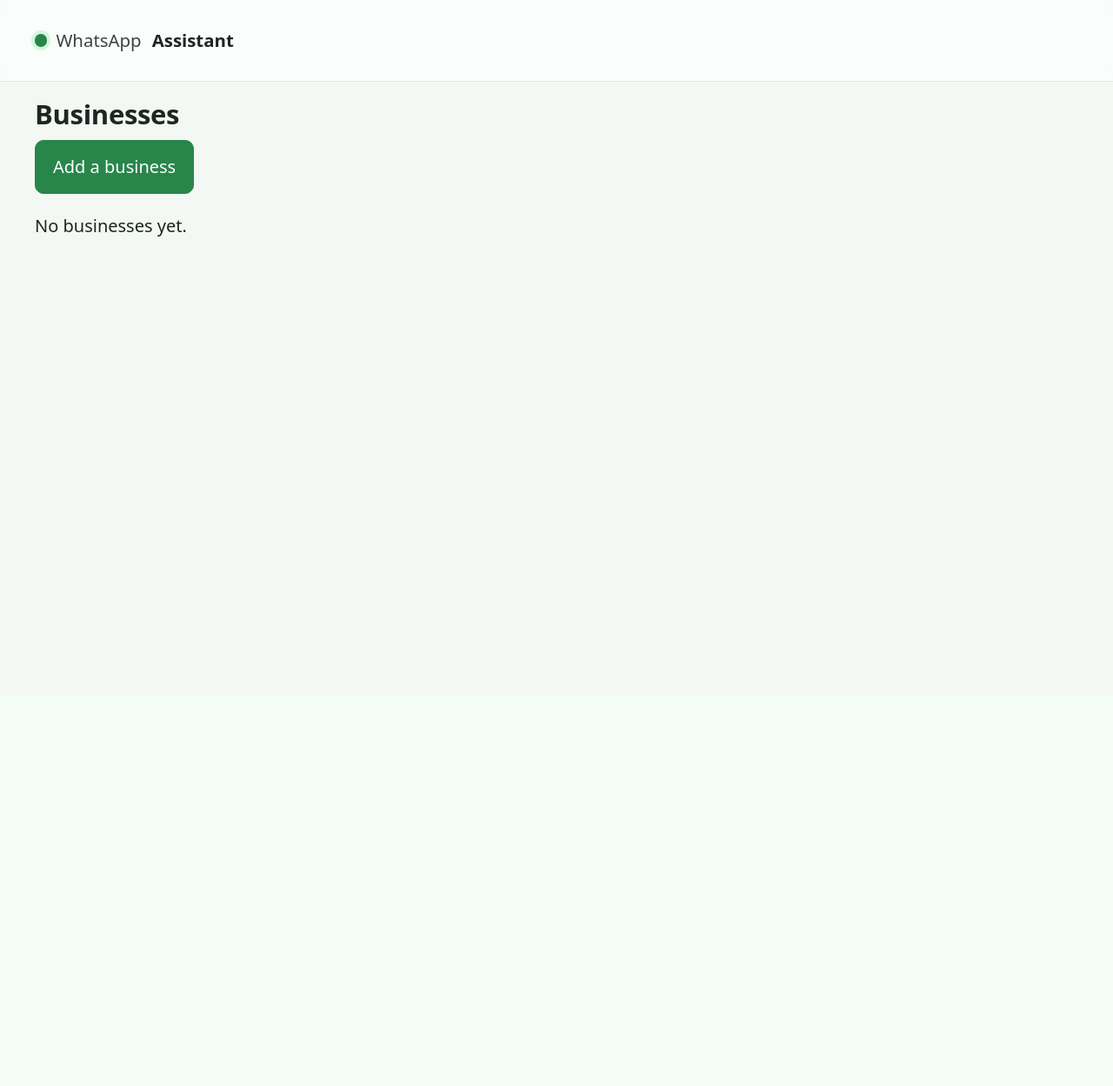
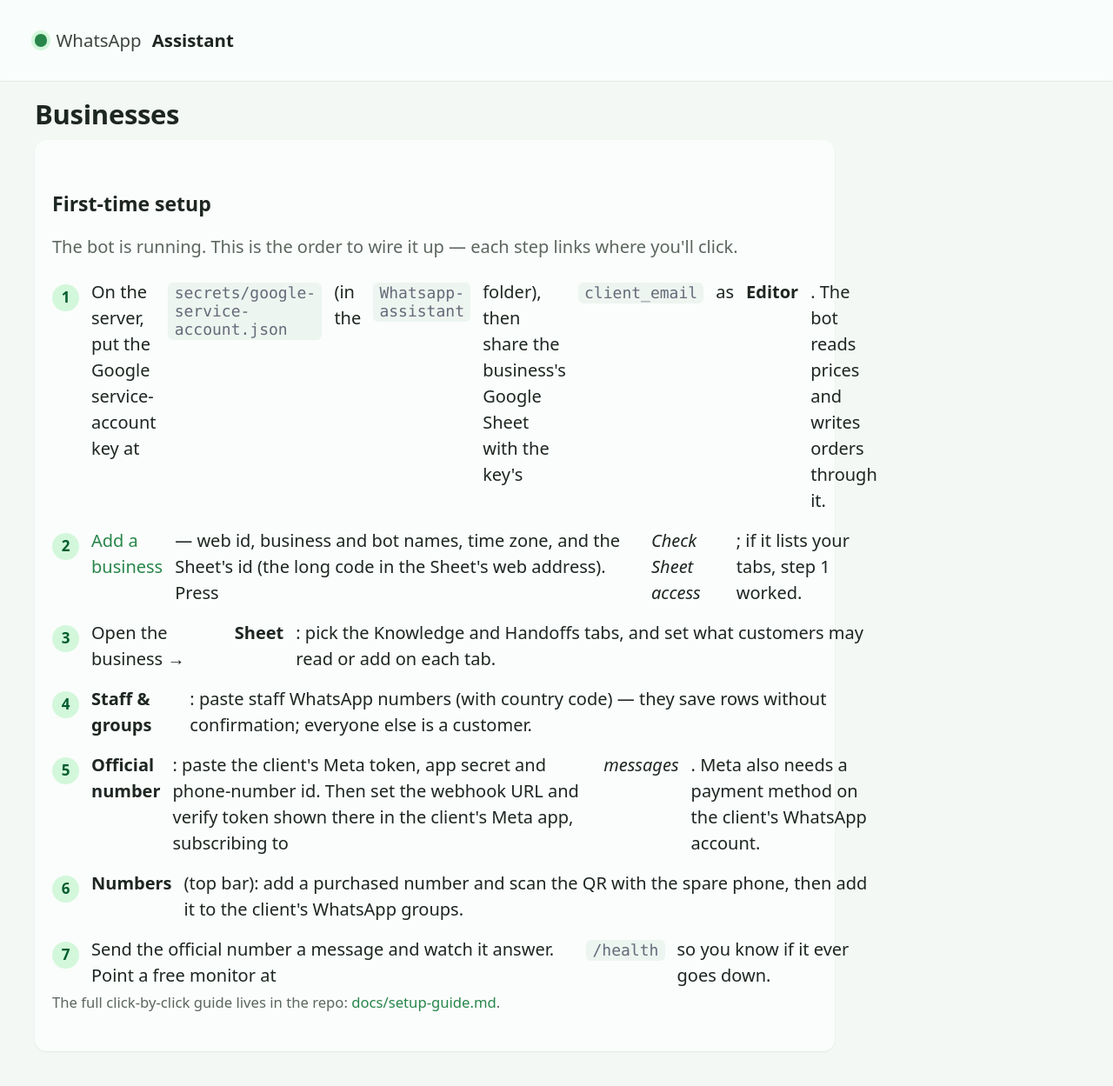
Before and after one commit to AsadKhalil/Whatsapp-assistant, a FastAPI app: template app/templates/admin_overview.html in a window 1280 px wide. Shown: the whole page at 87% size. Before the commit the page ends 272 px from the top, so only its background shows below. Run offline with FastAPI, Linux system fonts and the light colour scheme; the template is opened without the code that fills it, so the values that code supplies are empty.

Commit message:
docs: first-time setup checklist on the empty admin home and a guide link

```diff
--- a/app/static/app.css
+++ b/app/static/app.css
@@ -202,6 +202,19 @@
 .msg.bot { align-self: flex-start; background: var(--surface); border: 1px solid var(--line-soft); }
 .msg.customer { align-self: flex-end; background: var(--accent-soft); border: 1px solid var(--accent-line); }
 
+/* First-time setup checklist */
+article.setup { max-width: 46rem; }
+ol.steps { list-style: none; margin: 0.75rem 0 0; padding: 0; display: grid; gap: 0.8rem; counter-reset: step; }
+ol.steps li { counter-increment: step; display: flex; gap: 0.7rem; align-items: baseline; margin: 0; }
+ol.steps li::before {
+  content: counter(step); flex: none;
+  width: 1.55rem; height: 1.55rem; border-radius: 999px;
+  background: var(--accent-soft); color: var(--ok-ink);
+  font-weight: 650; font-size: 0.85rem;
+  display: inline-flex; align-items: center; justify-content: center;
+  transform: translateY(0.25rem);
+}
+
 /* Toasts: brief confirmations, bottom right, click to dismiss */
 #toasts {
   position: fixed; right: 1.25rem; bottom: 1.25rem; z-index: 100;
--- a/app/templates/admin_overview.html
+++ b/app/templates/admin_overview.html
@@ -1,8 +1,33 @@
 {% extends "base.html" %}
 {% block content %}
 <h1>Businesses</h1>
+{% if not rows %}
+<article class="setup">
+  <h2>First-time setup</h2>
+  <p class="muted">The bot is running. This is the order to wire it up — each step links where you'll click.</p>
+  <ol class="steps">
+    <li>On the server, put the Google service-account key at <code>secrets/google-service-account.json</code> (in the
+      <code>Whatsapp-assistant</code> folder), then share the business's Google Sheet with the key's <code>client_email</code>
+      as <strong>Editor</strong>. The bot reads prices and writes orders through it.</li>
+    <li><a href="/admin/new">Add a business</a> — web id, business and bot names, time zone, and the Sheet's id
+      (the long code in the Sheet's web address). Press <em>Check Sheet access</em>; if it lists your tabs, step 1 worked.</li>
+    <li>Open the business → <strong>Sheet</strong>: pick the Knowledge and Handoffs tabs, and set what customers may
+      read or add on each tab.</li>
+    <li><strong>Staff &amp; groups</strong>: paste staff WhatsApp numbers (with country code) — they save rows without
+      confirmation; everyone else is a customer.</li>
+    <li><strong>Official number</strong>: paste the client's Meta token, app secret and phone-number id. Then set the
+      webhook URL and verify token shown there in the client's Meta app, subscribing to <em>messages</em>. Meta also
+      needs a payment method on the client's WhatsApp account.</li>
+    <li><strong>Numbers</strong> (top bar): add a purchased number and scan the QR with the spare phone, then add it to
+      the client's WhatsApp groups.</li>
+    <li>Send the official number a message and watch it answer. Point a free monitor at
+      <code>/health</code> so you know if it ever goes down.</li>
+  </ol>
+  <p class="muted"><small>The full click-by-click guide lives in the repo:
+    <a href="https://github.com/AsadKhalil/Whatsapp-assistant/blob/main/docs/setup-guide.md" target="_blank" rel="noopener">docs/setup-guide.md</a>.</small></p>
+</article>
+{% else %}
 <p><a href="/admin/new" role="button">Add a business</a></p>
-{% if not rows %}<p>No businesses yet.</p>{% else %}
 <table>
   <thead><tr><th>Business</th><th>Official number</th><th>Group number</th><th>Official replies this month</th><th>Group replies this month</th></tr></thead>
   <tbody>
--- a/app/templates/base.html
+++ b/app/templates/base.html
@@ -18,6 +18,7 @@
       <a href="/admin">Businesses</a>
       <a href="/admin/numbers">Numbers</a>
       <a href="/admin/admins">Admins</a>
+      <a href="https://github.com/AsadKhalil/Whatsapp-assistant/blob/main/docs/setup-guide.md" target="_blank" rel="noopener">Guide ↗</a>
       {% endif %}
       <form method="post" action="/logout" class="inline">
         <input type="hidden" name="csrf" value="{{ csrf }}">
```
